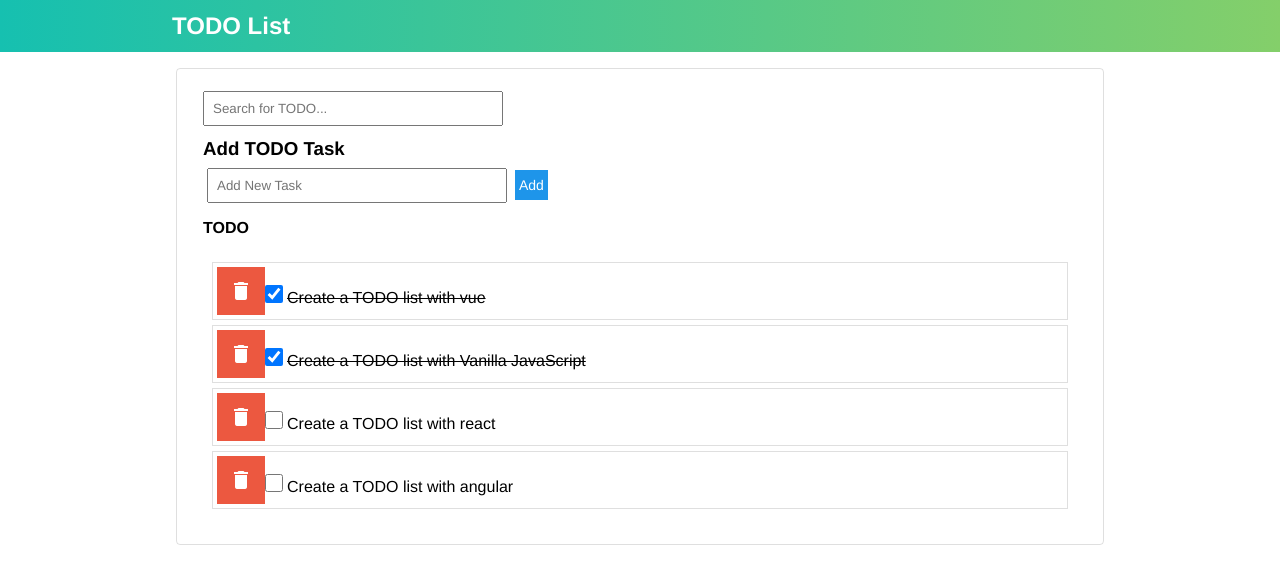
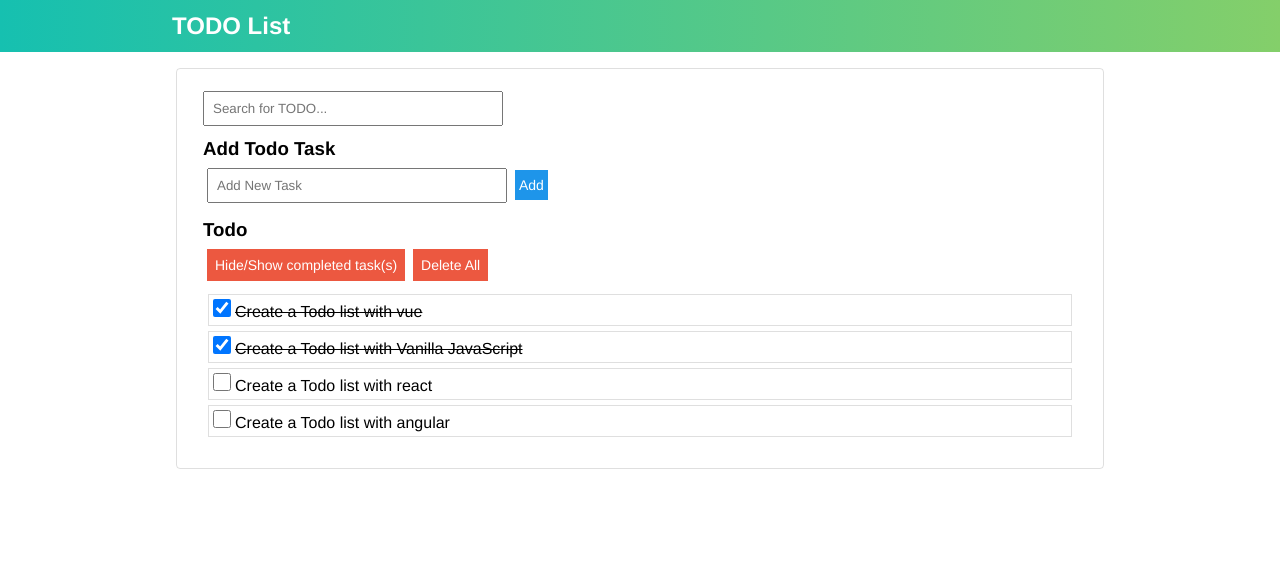
Before and after one commit to gdkimaiyo/todo-list-app, a Vue app: page / in a window 1280 px wide. Shown: the top 584 px of the page. Built offline with nearby package versions, Linux system fonts and the light colour scheme.

Commit message:
enable deleting tasks & fix task completion issues

```diff
--- a/src/components/AddTaskForm.vue
+++ b/src/components/AddTaskForm.vue
@@ -1,6 +1,6 @@
 <template>
   <div id="todo-task-form" class="sub-content-element">
-    <h3>Add TODO Task</h3>
+    <h3>Add Todo Task</h3>
     <form @submit.prevent="handleSubmitTask">
       <span>
         <input
--- a/src/components/ListItem.vue
+++ b/src/components/ListItem.vue
@@ -1,18 +1,22 @@
 <template>
   <div class="sub-content-element">
-    <h4>TODO</h4>
-    <div v-if="tasks.length < 1">
-      <span class="error-message">No available tasks</span>
-    </div>
-    <div v-else>
+    <h3>Todo</h3>
     <p>
-        <!-- <button class="btn-danger" @click="$emit('remove:task')">Remove Completed</button> -->
+      <span>
+        <button
+          class="btn-danger"
+          @click="taskCompleted = !taskCompleted"
+        >Hide/Show completed task(s)</button>
+      </span>
+      <span>
+        <button class="btn-danger" @click="$emit('delete:tasks')">Delete All</button>
+      </span>
+    </p>
+    <p v-if="this.tasks.filter(this.inProgress).length < 1">
+      <span class="error-message">No Todo task!</span>
     </p>
     <ul class="tasks">
-        <li v-for="task in tasks" :key="task.id">
-          <button class="btn-danger" @click="$emit('delete:task',task.id)">
-            <i class="material-icons">delete</i>
-          </button>
+      <li v-for="task in switchTasks" :key="task.id">
         <input
           type="checkbox"
           v-bind:checked="selected ? task.completed : !task.completed"
@@ -22,7 +26,6 @@
       </li>
     </ul>
   </div>
-  </div>
 </template>
 
 <script>
@@ -31,7 +34,8 @@ export default {
 
   data() {
     return {
-      selected: true
+      selected: true,
+      taskCompleted: false
     };
   },
 
@@ -39,8 +43,23 @@ export default {
     tasks: Array
   },
 
-  computed: {},
+  computed: {
+    switchTasks() {
+      if (this.taskCompleted) {
+        return this.tasks.filter(this.inProgress);
+      } else {
+        return this.tasks;
+      }
+    }
+  },
 
-  methods: {}
+  methods: {
+    inProgress(task) {
+      return !this.isCompleted(task);
+    },
+    isCompleted(task) {
+      return task.completed;
+    }
+  }
 };
 </script>
--- a/src/components/TodoList.vue
+++ b/src/components/TodoList.vue
@@ -17,7 +17,7 @@
       <add-task-form @add:task="AddTask" />
 
       <p>
-        <list-item :tasks="tasks" @complete:task="completeTask" @delete:task="deleteTask" />
+        <list-item :tasks="tasks" @complete:task="completeTask" @delete:tasks="clearAll" />
       </p>
     </div>
   </div>
@@ -44,22 +44,22 @@ export default {
       tasks: [
         {
           id: 1,
-          task: "Create a TODO list with vue",
+          task: "Create a Todo list with vue",
           completed: true
         },
         {
           id: 2,
-          task: "Create a TODO list with Vanilla JavaScript",
+          task: "Create a Todo list with Vanilla JavaScript",
           completed: true
         },
         {
           id: 3,
-          task: "Create a TODO list with react",
+          task: "Create a Todo list with react",
           completed: false
         },
         {
           id: 4,
-          task: "Create a TODO list with angular",
+          task: "Create a Todo list with angular",
           completed: false
         }
       ]
@@ -84,9 +84,8 @@ export default {
       const targetId = id - 1;
       this.tasks[targetId].completed = !this.tasks[targetId].completed;
     },
-    deleteTask(id) {
-      // filter deleted task out
-      this.tasks = this.tasks.filter(task => task.id !== id);
+    clearAll() {
+      this.tasks = [];
     }
   }
 };
```
Lines whose indentation alone changed are shown as unchanged.
